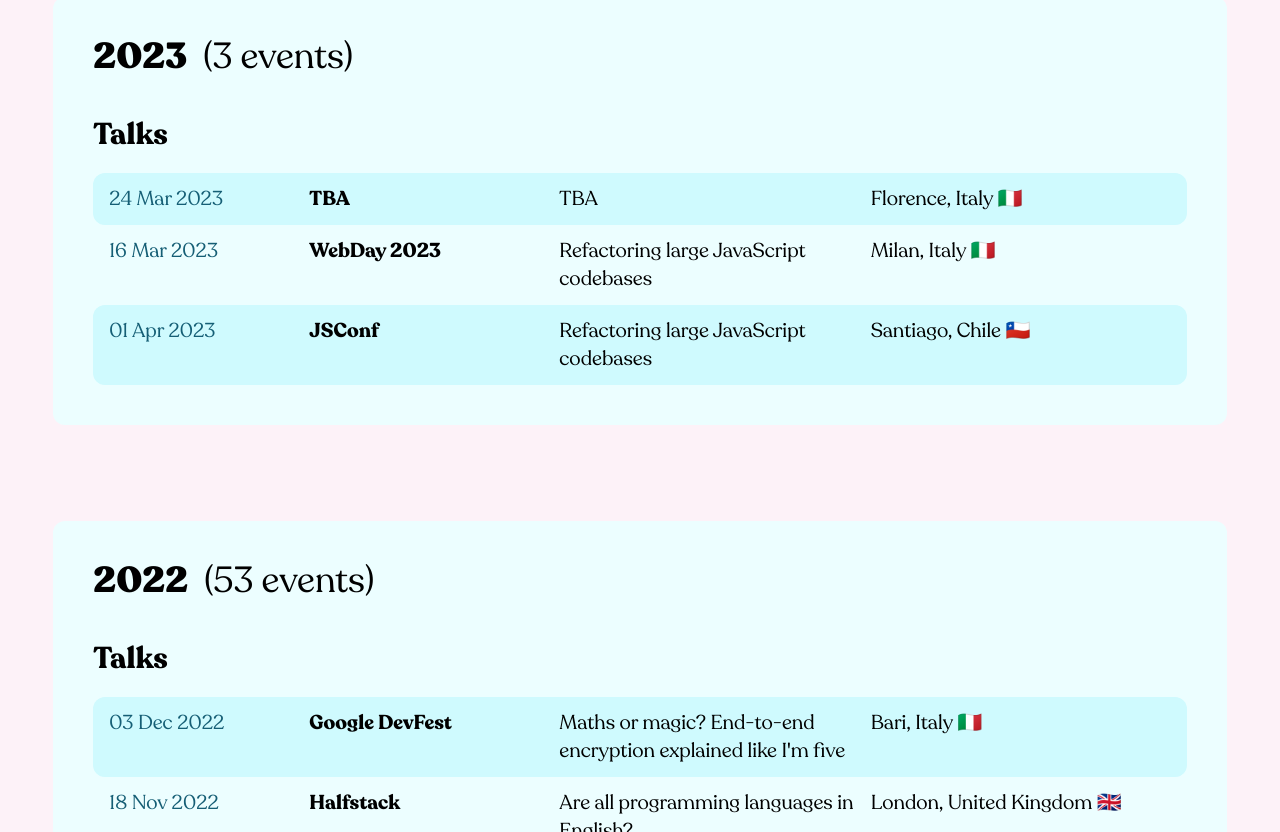
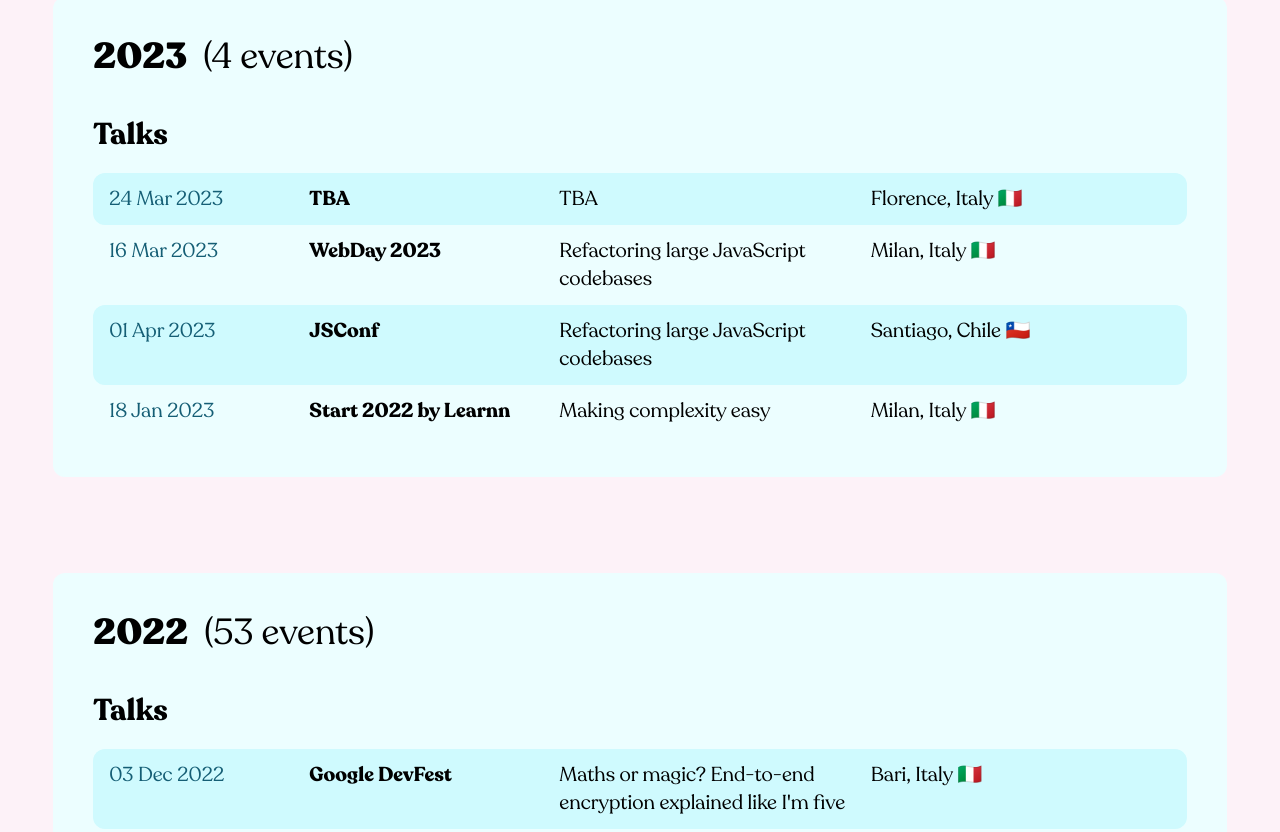
Before and after one commit to micheleriva/personal-website, a Next.js app: page /talks in a window 1280 px wide. Shown: the part 1023-1855 px from the top of the page. Built offline with nearby package versions, Linux system fonts and the light colour scheme.

Commit message:
Update events.js

```diff
--- a/data/events.js
+++ b/data/events.js
@@ -760,6 +760,18 @@
     mode: "remote",
   },
   {
+    date: new Date(2023, 0, 18),
+    event: "Start 2022 by Learnn",
+    city: "Milan",
+    country: "Italy",
+    emoji: "🇮🇹",
+    title: "Making complexity easy",
+    url: null,
+    language: "italian",
+    type: "talk",
+    mode: "in-person",
+  },
+  {
     date: new Date(2023, 3, 1),
     event: "JSConf",
     city: "Santiago",
```
